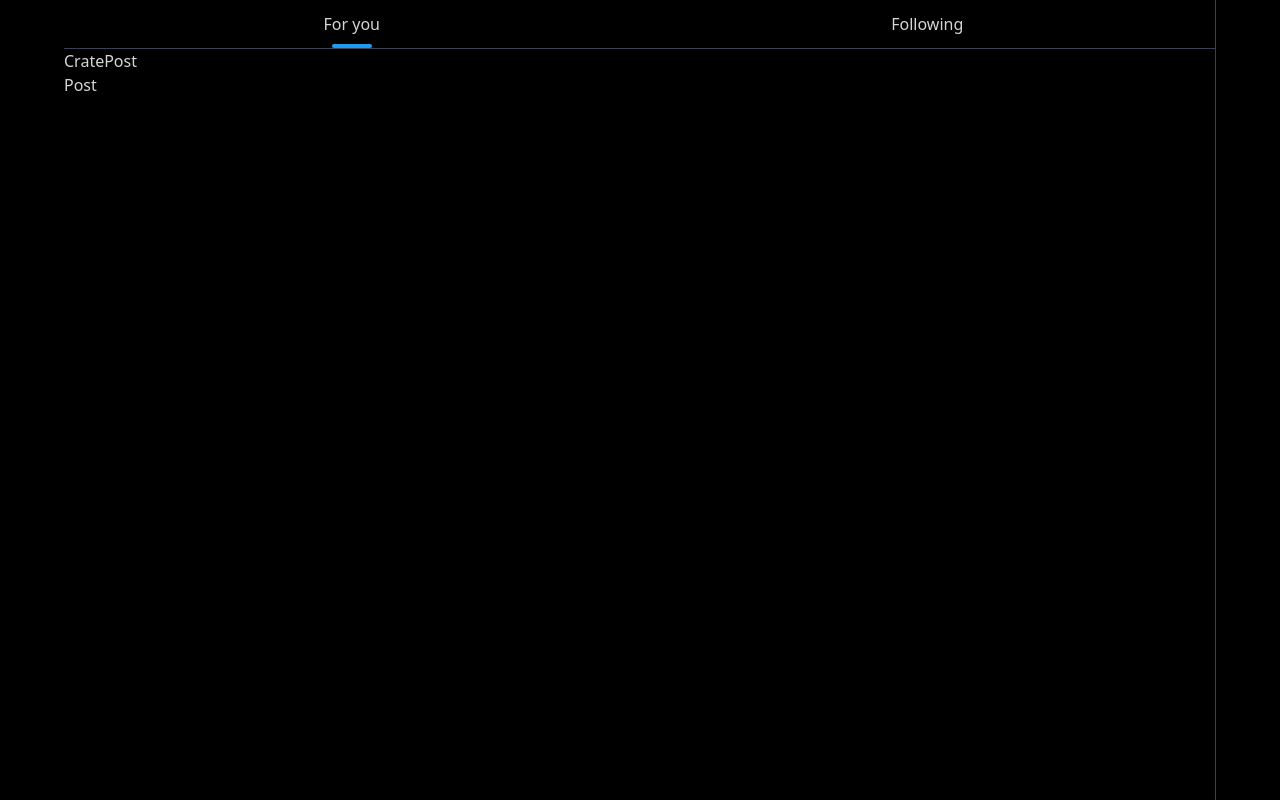
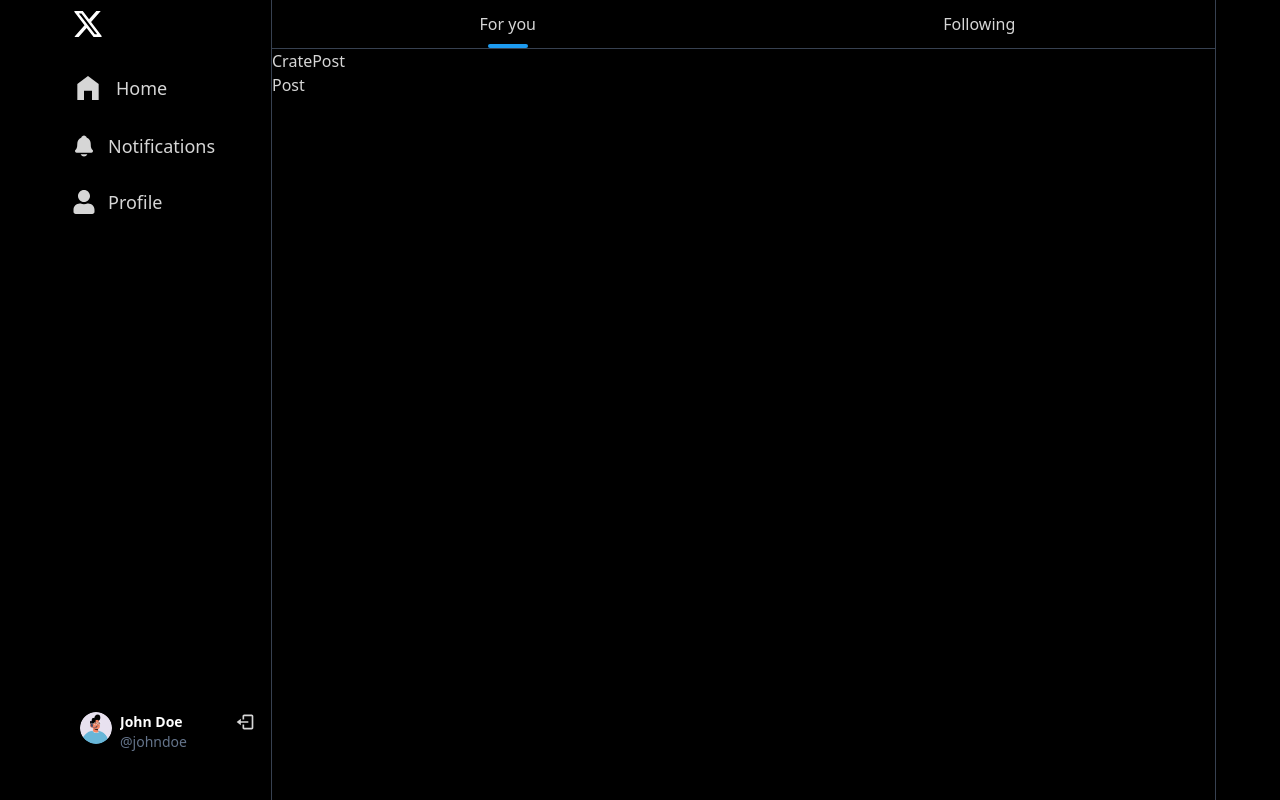
Before and after one commit to Nelson2023-2024/X-project, a React (Vite) app in the folder frontend/: page / in a window 1280 px wide. Built offline with nearby package versions, Linux system fonts and the light colour scheme.

Commit message:
Finished styling the sidebar

```diff
--- a/frontend/src/App.jsx
+++ b/frontend/src/App.jsx
@@ -3,10 +3,13 @@
 import HomePage from './pages/auth/Home/HomePage';
 import SignupPage from './pages/auth/Signup/SignupPage';
 import LoginPage from './pages/auth/Login/LoginPage';
+import Sidebar from './components/common/Sidebar';
 
 const App = () => {
   return (
     <div className="flex max-w-6xl mx-auto">
+      <Sidebar />
+      {/* Common component as it's not part of routes */}
       <Routes>
         <Route path="/" element={<HomePage />} />
         <Route path="/signup" element={<SignupPage />} />
--- a/frontend/src/components/common/Post.jsx
+++ b/frontend/src/components/common/Post.jsx
@@ -1,5 +1,3 @@
-import React from 'react';
-
 const Post = () => {
   return <div>Post</div>;
 };
--- /dev/null
+++ b/frontend/src/components/common/Sidebar.jsx
@@ -0,0 +1,77 @@
+import XSvg from '../svgs/X';
+
+import { MdHomeFilled } from 'react-icons/md';
+import { IoNotifications } from 'react-icons/io5';
+import { FaUser } from 'react-icons/fa';
+import { Link } from 'react-router-dom';
+import { BiLogOut } from 'react-icons/bi';
+
+const Sidebar = () => {
+  const data = {
+    fullName: 'John Doe',
+    username: 'johndoe',
+    profileImg: '/avatars/boy1.png',
+  };
+
+  return (
+    <div className="md:flex-[2_2_0] w-18 max-w-52">
+      <div className="sticky top-0 left-0 h-screen flex flex-col border-r border-gray-700 w-20 md:w-full">
+        <Link to="/" className="flex justify-center md:justify-start">
+          <XSvg className="px-2 w-12 h-12 rounded-full fill-white hover:bg-stone-900" />
+        </Link>
+        <ul className="flex flex-col gap-3 mt-4">
+          <li className="flex justify-center md:justify-start">
+            <Link
+              to="/"
+              className="flex gap-3 items-center hover:bg-stone-900 transition-all rounded-full duration-300 py-2 pl-2 pr-4 max-w-fit cursor-pointer"
+            >
+              <MdHomeFilled className="w-8 h-8" />
+              <span className="text-lg hidden md:block">Home</span>
+            </Link>
+          </li>
+          <li className="flex justify-center md:justify-start">
+            <Link
+              to="/notifications"
+              className="flex gap-3 items-center hover:bg-stone-900 transition-all rounded-full duration-300 py-2 pl-2 pr-4 max-w-fit cursor-pointer"
+            >
+              <IoNotifications className="w-6 h-6" />
+              <span className="text-lg hidden md:block">Notifications</span>
+            </Link>
+          </li>
+
+          <li className="flex justify-center md:justify-start">
+            <Link
+              to={`/profile/${data?.username}`}
+              className="flex gap-3 items-center hover:bg-stone-900 transition-all rounded-full duration-300 py-2 pl-2 pr-4 max-w-fit cursor-pointer"
+            >
+              <FaUser className="w-6 h-6" />
+              <span className="text-lg hidden md:block">Profile</span>
+            </Link>
+          </li>
+        </ul>
+        {data && (
+          <Link
+            to={`/profile/${data.username}`}
+            className="mt-auto mb-10 flex gap-2 items-start transition-all duration-300 hover:bg-[#181818] py-2 px-4 rounded-full"
+          >
+            <div className="avatar hidden md:inline-flex">
+              <div className="w-8 rounded-full">
+                <img src={data?.profileImg || '/avatar-placeholder.png'} />
+              </div>
+            </div>
+            <div className="flex justify-between flex-1">
+              <div className="hidden md:block">
+                <p className="text-white font-bold text-sm w-20 truncate">
+                  {data?.fullName}
+                </p>
+                <p className="text-slate-500 text-sm">@{data?.username}</p>
+              </div>
+              <BiLogOut className="w-5 h-5 cursor-pointer" />
+            </div>
+          </Link>
+        )}
+      </div>
+    </div>
+  );
+};
+export default Sidebar;
```
